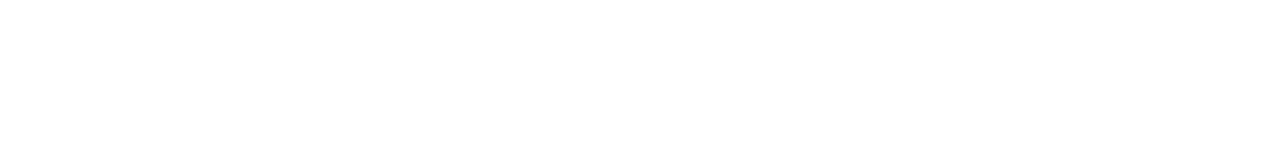
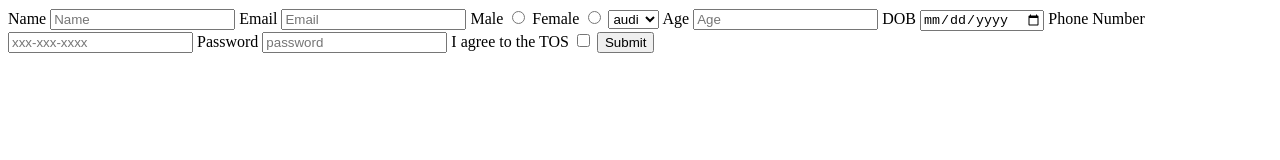
Before and after one commit to acciojob/signup-form-car-vikrampratap2002, a website: page main.html in a window 1280 px wide. Drawn offline with Linux system fonts and the light colour scheme.

Commit message:
created a submission

```diff
--- a/main.html
+++ b/main.html
@@ -8,6 +8,32 @@
 
 <body>
 	<!-- the entire body must be written by student -->
+	<label for="name">Name</label>
+	<input type="text" id="name" placeholder="Name" required>
+	<label for="email">Email</label>
+	<input type="email" id="email" placeholder="Email" required>
+	<label for="gender_m">Male</label>
+	<input type="radio" id="gender_m" name="gender" required>
+	<label for="gender_f">Female</label>
+	<input type="radio" id="gender_f" name="gender" required>
+
+	<select id="cars" placeholder="--Please choose an option--" required>
+		<option>audi</option>
+		<option>bmw</option>
+		<option>tata</option>
+	</select>
+	<label for="age">Age</label>
+	<input type="number" id="age" placeholder="Age" required>
+	<label for="dob">DOB</label>
+	<input type="date" id="dob" required>
+	<label for="tel">Phone Number</label>
+	<input type="tel" id="tel" placeholder="xxx-xxx-xxxx" >
+	<label for="password">Password</label>
+	<input type="password" id="password" placeholder="password" required>
+	<label for="tos">I agree to the TOS</label>
+	<input type="checkbox" id="tos" required>
+	<input type="submit">
+
     <script type="text/javascript" src="./script.js">
 </script>
 
```
